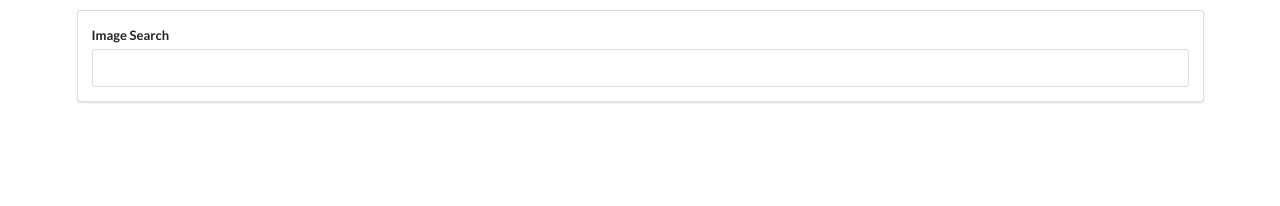
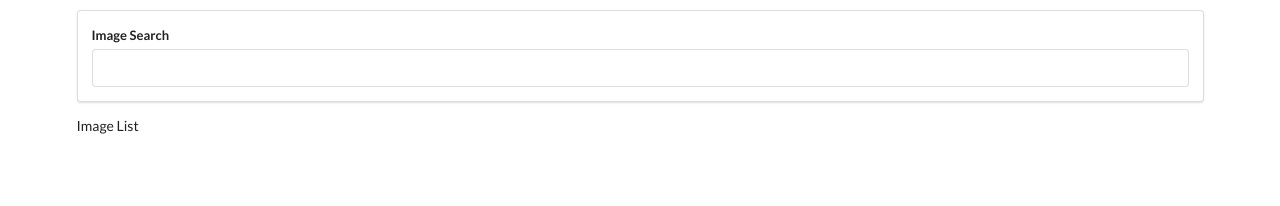
Before and after one commit to kushwahashubham/image-search, a React (Create React App) app: page / in a window 1280 px wide. Shown: the top 206 px of the page. Built offline with nearby package versions, Linux system fonts and the light colour scheme.

Commit message:
imageList.js is created and parsing the response is going on in thr file

```diff
--- a/src/App.js
+++ b/src/App.js
@@ -1,9 +1,16 @@
-import React from 'react';
+import React,{Component} from 'react';
 import SearchBar from './SearchBar';
-import { async } from 'q';
 import unsplash from './api/unsplash';
+import ImageList from './ImageList';
 
-const printTheResultForApp = async (msg)=>{
+class App extends Component{
+    constructor(){
+        super();
+
+        this.state = {imageList: []};
+    }
+
+    printTheResultForApp = async (msg)=>{
         console.log(msg);
 
         const response = await unsplash.get('/search/photos',
@@ -12,15 +19,18 @@
 
         });
 
-    console.log(response)
+        console.log(response);
+        this.setState({imageList: response.data.results});
     }
 
-const App = ()=>{
+    render(){
         return(
             <div className="ui container" style={{marginTop:'10px'}}>
-            <SearchBar fun={printTheResultForApp}/>
+                <SearchBar fun={this.printTheResultForApp}/>
+                <ImageList/>
             </div>
         );
     }
+}
 
 export default App;
--- /dev/null
+++ b/src/ImageList.js
@@ -0,0 +1,12 @@
+import React from 'react';
+
+class ImageList extends React.Component{
+    render(){
+        return(
+            <div>Image List</div>
+        );
+
+    }
+}
+
+export default ImageList;
```
Lines whose indentation alone changed are shown as unchanged.
